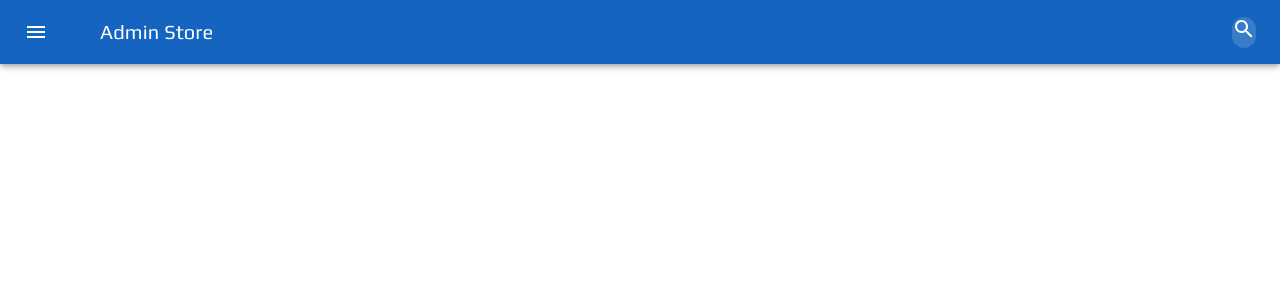
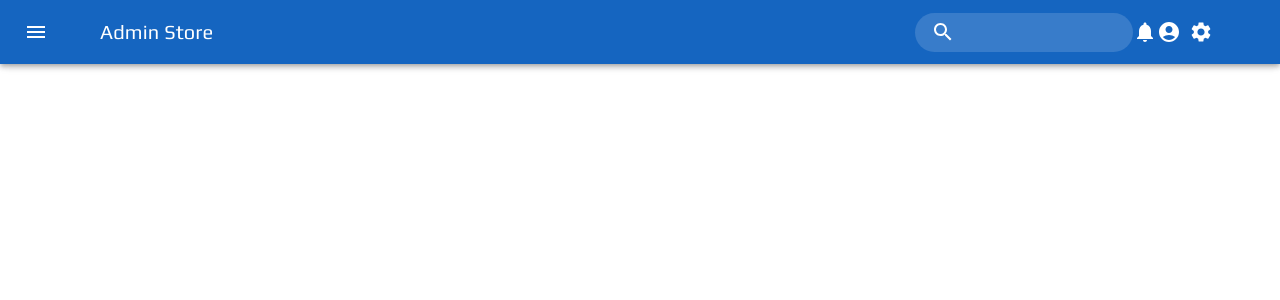
Before and after one commit to inventisoft/ecommerce-front-end, a React (Create React App) app in the folder dashborad/: page / in a window 1280 px wide. Shown: the top 300 px of the page. Built offline with nearby package versions, Linux system fonts and the light colour scheme.

Commit message:
add de iconos de notificaciones con meterial UI en react

```diff
--- a/dashborad/src/App.js
+++ b/dashborad/src/App.js
@@ -2,6 +2,7 @@ import { Box, Button, CssBaseline, ThemeProvider, createTheme } from "@mui/mater
 import AppBar from "./components/appBar";
 // import PrimaryAppbar from './components/primaryAppbar';
 import appTheme, { palette } from './styles/theme';
+import AppState from "./state/appState";
 // import AppState from './state/appState';
 // import { useMemo, useState } from 'react';
 // import AppDrawer from './components/appDrawer';
@@ -17,10 +18,12 @@ function app() {
 
   return (
     <ThemeProvider theme={theme}>
+      <AppState>
         <Box sx={{ display: 'flex', flexDirection: 'column'}} >
           <CssBaseline/>
             <AppBar />
         </Box>
+      </AppState>
     </ThemeProvider>
   )
 
--- a/dashborad/src/components/appBar.jsx
+++ b/dashborad/src/components/appBar.jsx
@@ -44,17 +44,51 @@ const Search = styled('div')(({theme}) => ({
     marginLeft: theme.spacing(1),
     width:'auto'
   }
+}));
 
+
+const SearchIconWrapper = styled('div')(({theme}) => ({
+  position: 'absolute',
+  height: '100%',
+  padding: theme.spacing(0, 2),
+  display: 'flex',
+  alignItems: 'center',
+  justifyContent: 'center',
+  pointerEvents: 'none',
+}));
+
+const StyledSearchInputBase = styled(InputBase)(({theme}) => ({
+  color: 'inherit',
+    "& .MuiInputBase-input": {
+          padding: theme.spacing(1, 1, 1, 0),
+          paddingLeft: `calc(1em + ${theme.spacing(4)})`,
+          transition: theme.transitions.create('width'),
+          width: '100%',
+            [theme.breakpoints.up('sm')]: {
+              width: '18ch',
+              '&:focus': {
+                width: '24ch'
+              }
+          }
+      }
 }));
 
 export default function AppBar(){
 
+  const { state, dispatch} = useAppState();
   const theme = useTheme()
-  const [ drawer, setDrawer] = useState(false)
+  const matches = useMediaQuery(theme.breakpoints.down('sm'));
+
+  const [anchorEl, setAnchorEl] = useState(null);
+
+
+  const switchThemeMode = () => {
+      dispatch({type: 'theme-switch',});
+  }
 
   return (
         <Box>
-          <AppNabar position="fixed" open={drawer}>
+          <AppNabar position="fixed" open={state.drawer}>
           <Toolbar>
           <IconButton
             size="large"
@@ -62,9 +96,9 @@ export default function AppBar(){
             edge="start"
             sx={{
               marginRight: 5,
-              ...(drawer && { display: 'none'})
+              ...(state.drawer && { display: 'none'})
             }}
-            onClick={()=> setDrawer( s => !s)}
+            onClick={()=> dispatch({type: 'drawer'})}
 
           >
             <MenuIcon />
@@ -78,14 +112,48 @@ export default function AppBar(){
                 Admin Store
                 </Typography>
                   <Search>
-              {/* <SearchIconWrapper> */}
+                      <SearchIconWrapper>
                           <SearchIcon />
-              {/* </SearchIconWrapper> */}
-              {/* <SttledSearchInputBase /> */}
+                      </SearchIconWrapper>
+                      <StyledSearchInputBase />
                 </Search>
+                <Box sx={{
+                      width: {
+                        xs: '100%',
+                        md: '10%'
+                      }
+                  }}
+                  display='flex'
+                  justifyContent='space-eventy'
+                  alignItems='center'
+                >
+                  {matches &&  <SearchIcon />}
+                    <NotificationsIcon />
+                    <AccountCircleIcon />
+                    <IconButton
+                      onClick={(e) => setAnchorEl(e.currentTarget)}
+                      sx={{color: 'inherit'}} >
+                        <SettingsIcon />
+                    </IconButton>
+                </Box>
               </Toolbar>
           </AppNabar>
-
+          <Menu
+              id="settings-menu"
+              anchorEl={!!anchorEl}
+              open={!!anchorEl}
+              onClose={() => {setAnchorEl(null)}}>
+                <MenuItem>
+              <FormGroup>
+                <FormControlLabel
+                    control={<Switch
+                      onClick={() => switchThemeMode(s => !s) }
+                    />}
+                    label={ state.drawer === 'light' ? 'light' : 'Dark'}
+                />
+              </FormGroup>
+          </MenuItem>
+          </Menu>
         </Box>
   )
 }
```
Lines whose indentation alone changed are shown as unchanged.
